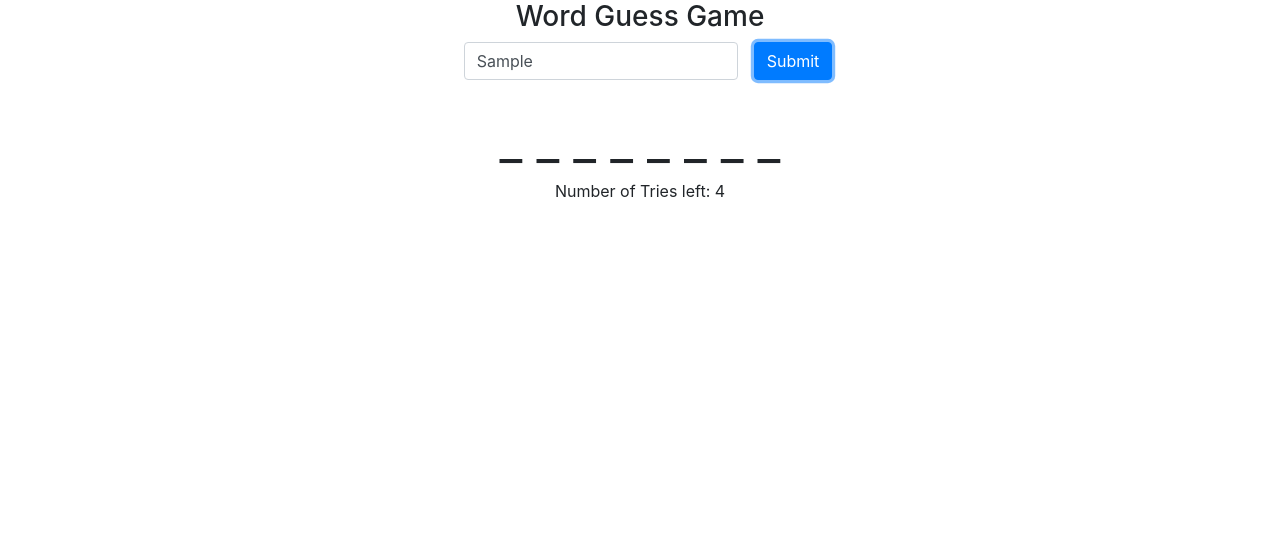
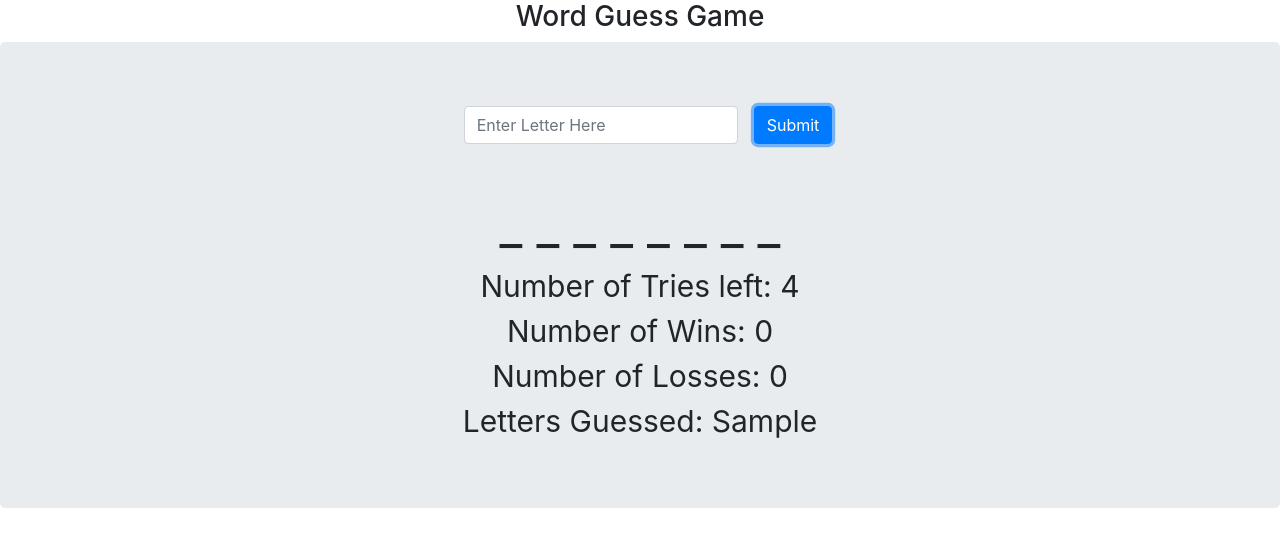
Before and after one commit to vashery/Word-Guess-Game, a plain HTML site: page index.html in a window 1280 px wide. Both pictures are taken after typing "Sample" into the empty fields and a click on the button "Submit". Drawn offline with nearby package versions, Linux system fonts and the light colour scheme.

```diff
--- a/assets/css/style.css
+++ b/assets/css/style.css
@@ -1,3 +1,12 @@
 #stuffcontainer {
     font-size: 50px;
 }
+.container {
+    font-size: 30px;
+}
+.hidden {
+display: none;
+}
+.nothidden {
+
+}
--- a/assets/javascript/game.js
+++ b/assets/javascript/game.js
@@ -1,7 +1,9 @@
+var wins = 0;
+var losses = 0;
 var guesses = 5;
 var currentword = [];
 var playingarray = [];
-
+var guessedletters = [];
 
 var words = {
     name: "words",
@@ -36,6 +38,9 @@
     }
 };
 
+function updateGuessedLetterArray(value) {
+        guessedletters.push(value);
+};
 
 
 function updatePlayingArray(value) {
@@ -47,46 +52,25 @@
 
 }
 
-
-// function clearPlayArea() {
-//     var containerdiv = document.getElementById("stuffcontainer");
-//     containerdiv.parentNode.removeChild(containerdiv);
-
-// }
-
-// function displayPlayArea() {
-//     var maincontainer = document.getElementById("maincontainer");
-//         var createul = document.createElement("ul");
-//         createul.id = "stuffcontainer";
-//         createul.className = "list-inline d-flex justify-content-center";
-//         maincontainer.appendChild(createul);
-//     for (i = 0; i < randomwordlength; i++) {
-//         var mydiv = document.getElementById("stuffcontainer");
-//         var creatediv = document.createElement("li");
-//         creatediv.id = 'wordnumber' + i;
-//         creatediv.className = "list-inline-item";
-//         mydiv.appendChild(creatediv);
-//         creatediv.appendChild(document.createTextNode(playingarray[i]));
-//     }
-// }
-
 function displayPlayArea() {
     document.getElementById("stuffcontainer").innerHTML = playingarray.join(" ")
 
 }
 
 function gameBuilder() {
-    // clearPlayArea();
     guesses = 5;
     currentword = [];
     playingarray = [];
+    guessedletters = [];
     randomword = words.getrandomword();
     randomwordlength = words.getwordlength(randomword);
     loadCurrentWordArray();
     setInitialArray();
     displayPlayArea();
-    console.log(randomword);
     document.getElementById("guesses").innerHTML = "Number of Tries left: " + guesses;
+    document.getElementById("numberofwins").innerHTML = "Number of Wins: " + wins;
+    document.getElementById("numberoflosses").innerHTML = "Number of Losses: " + losses;
+    document.getElementById("lettersguessed").innerHTML = "Letters Guessed: ";
 };
 
 
@@ -98,22 +82,36 @@
     displayPlayArea();
     var arraycontains = currentword.includes(inputvalue)
     var arraycontainsunderscore = playingarray.includes("_")
+    var arrayguessedcontains = guessedletters.includes(inputvalue);
     if (arraycontains !== true) {
         guesses--;
+        updateGuessedLetterArray(inputvalue);
+
     }
     if (guesses <= 0) {
+        alert("You Loose! :(");
         gameBuilder();
+        losses++;
+
     }
     if (arraycontainsunderscore === false) {
         gameBuilder();
+        alert("You Win!");
+        wins++;
+
     }
     document.getElementById("guesses").innerHTML = "Number of Tries left: " + guesses;
-}
+    document.getElementById("numberofwins").innerHTML = "Number of Wins: " + wins;
+    document.getElementById("numberoflosses").innerHTML = "Number of Losses: " + losses;
+
+    if (arrayguessedcontains !== true) {
+        document.getElementById("lettersguessed").innerHTML = "Letters Guessed: " + guessedletters.join(" ");
+
+    }
+    document.getElementById('inputdefault').value='';
 
 
 
 
-
-
+}
 console.log(randomword);
-console.log(words.getwordlength(randomword));
--- a/index.html
+++ b/index.html
@@ -12,6 +12,15 @@
 
 <body>
     <header>
+            <div class="container hidden">
+                    <div class="row ">
+                        <div class="col-md d-flex justify-content-center">
+                            <h3>Press any key to Begin</h3>
+                        </div>
+
+                    </div>
+
+                </div>
         <div class="container">
             <div class="row ">
                 <div class="col-md d-flex justify-content-center">
@@ -22,7 +31,7 @@
 
         </div>
     </header>
-    <main>
+    <main class="jumbotron">
         <div class="container" id="maincontainer">
             <form class="form-inline d-flex justify-content-center">
                 <div class="form-group mx-sm-3">
@@ -36,6 +45,9 @@
 
             </div>
             <div id="guesses" class="d-flex justify-content-center"></div>
+            <div id="numberofwins" class="d-flex justify-content-center"></div>
+            <div id="numberoflosses" class="d-flex justify-content-center"></div>
+            <div id="lettersguessed" class="d-flex justify-content-center"></div>
 
         </div>
 
```
